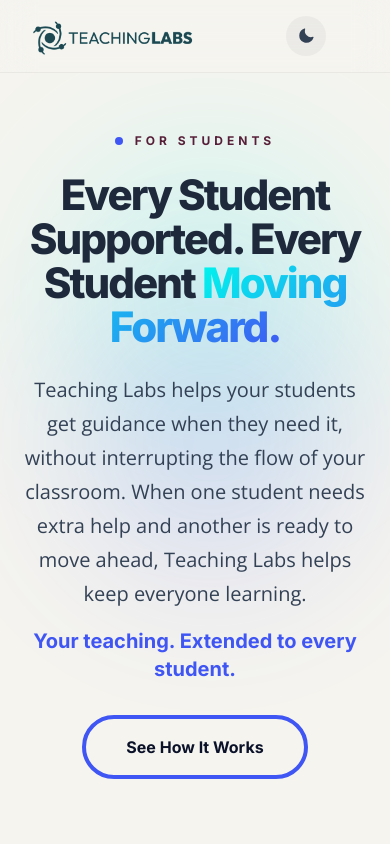
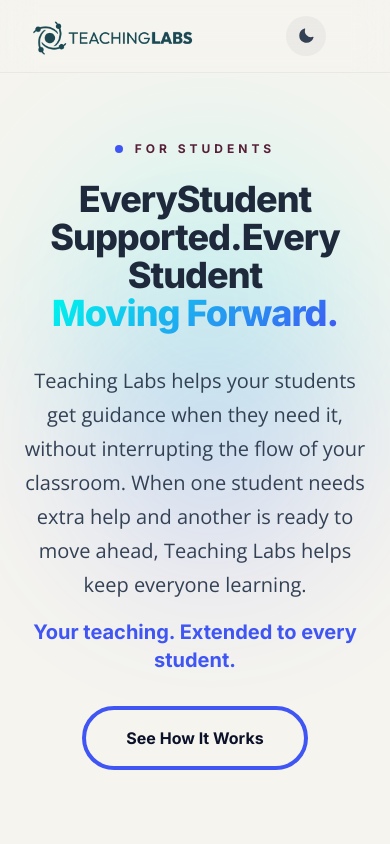
Before and after one commit to intellectualcreations/teachinglabs-marketing, a Next.js app: page /for-students in a window 390 px wide. Shown: the top 844 px of the page. Built offline with nearby package versions, Linux system fonts and the light colour scheme.

Commit message:
fix: responsive hero font + inline-block words

```diff
--- a/app/for-students/page.tsx
+++ b/app/for-students/page.tsx
@@ -109,14 +109,20 @@
             For Students
           </div>
 
-          {/* Headline */}
+          {/* Headline — matches v4 HTML exactly:
+              Desktop: clamp(42px, 7vw, 76px), letter-spacing -2px
+              Mobile (<900px): clamp(36px, 8vw, 52px), letter-spacing -1px
+              Each word inline-block so "Moving Forward." stays together */}
           <h1
-            className="font-heading font-extrabold leading-[1.05] text-text-primary dark:text-white mb-6 transition-colors duration-[400ms]"
-            style={{ fontSize: 'clamp(42px, 7vw, 76px)', letterSpacing: '-2px' }}
+            className="font-heading font-extrabold leading-[1.05] text-text-primary dark:text-white mb-6 transition-colors duration-[400ms] text-[clamp(36px,8vw,52px)] tracking-[-1px] min-[900px]:text-[clamp(42px,7vw,76px)] min-[900px]:tracking-[-2px]"
           >
-            Every Student Supported. Every Student{' '}
+            <span className="inline-block">Every </span>
+            <span className="inline-block">Student </span>
+            <span className="inline-block">Supported. </span>
+            <span className="inline-block">Every </span>
+            <span className="inline-block">Student </span>
             <span
-              className="pb-2"
+              className="inline-block pb-2"
               style={{
                 background: 'linear-gradient(135deg, #00F6ED, #4056F4)',
                 WebkitBackgroundClip: 'text',
```
